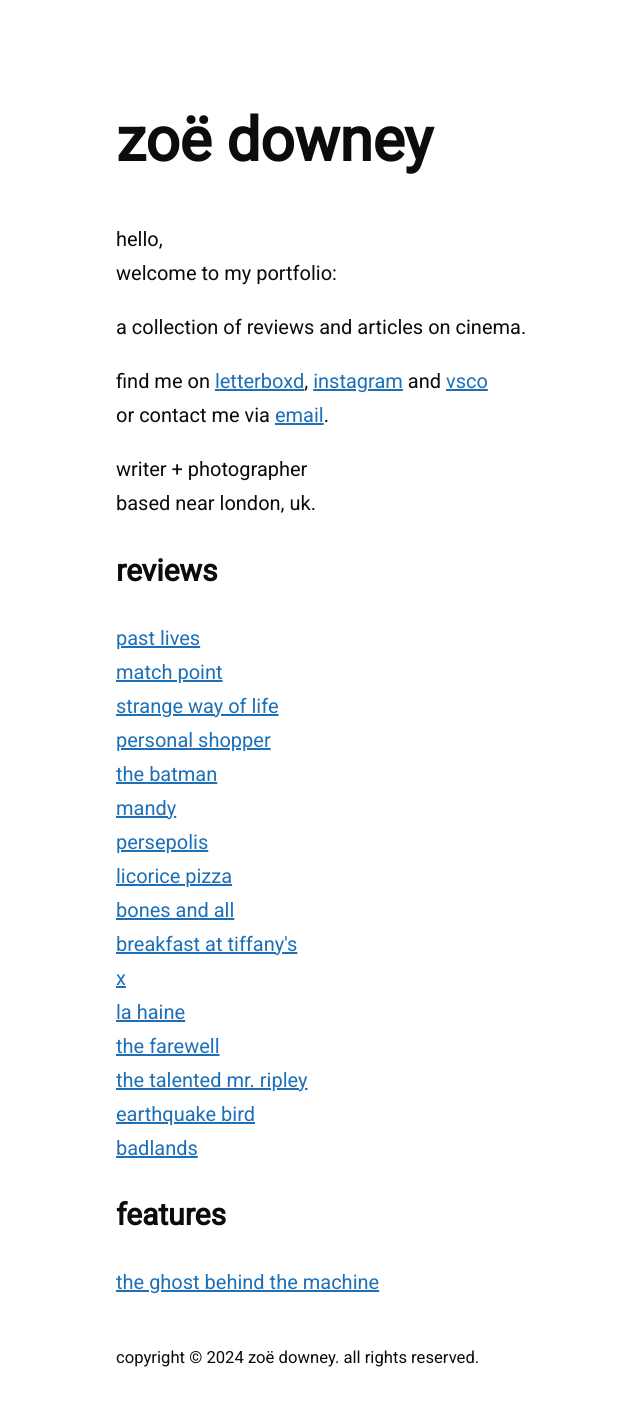
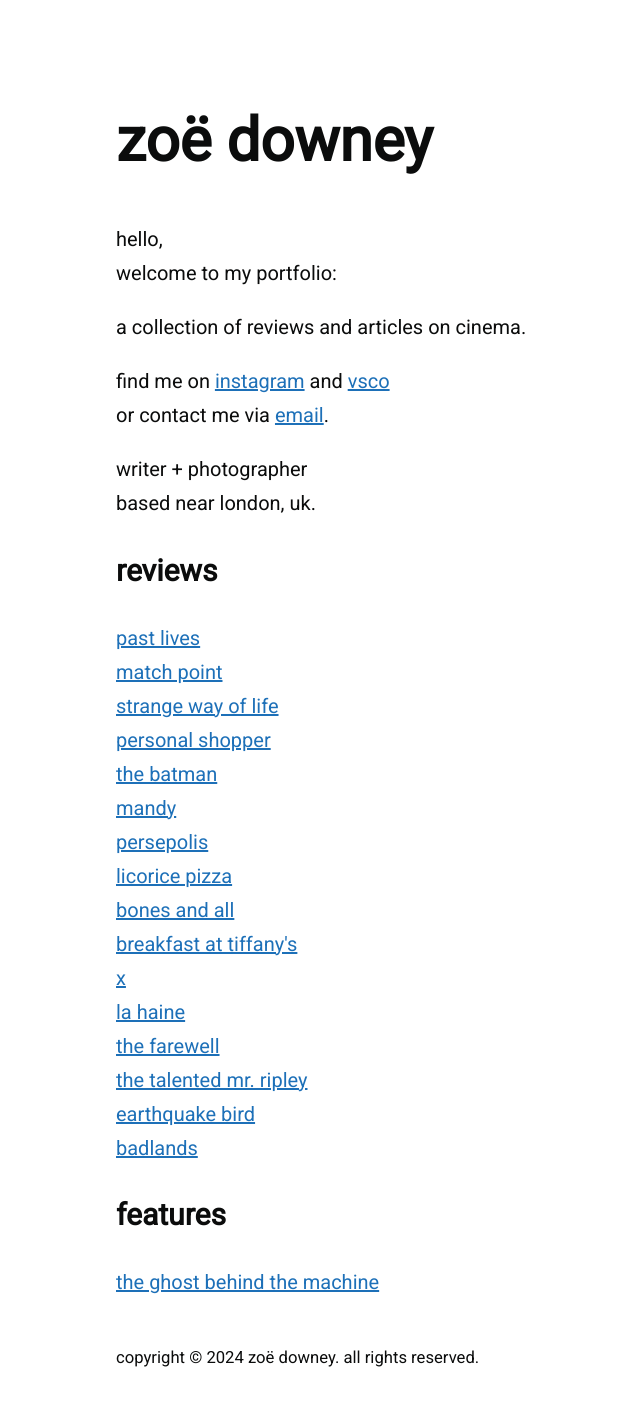
Before and after one commit to zoeurl/zoedowney.github.io, a Jekyll site: the page built from index.html, in a window 1280 px wide. Shown: the whole page, without its empty margins (124-764 px from the left). Built offline with Jekyll 4.4.1, drawn with Linux system fonts in a browser that asks for light colours.

Commit message:
Update index.html

```diff
--- a/index.html
+++ b/index.html
@@ -9,7 +9,7 @@
 </p>
 a collection of reviews and articles on cinema.
 </p>
-find me on <a href="https://letterboxd.com/zoeurl/">letterboxd</a>, <a href="https://www.instagram.com/zoeurl/">instagram</a> and <a href="https://vsco.co/zoeurl/gallery">vsco</a>
+find me on <a href="https://www.instagram.com/zoeurl/">instagram</a> and <a href="https://vsco.co/zoeurl/gallery">vsco</a>
 <br>or contact me via <a href="mailto:{{site.email}}">email</a>.
 </p>
 writer + photographer
```
